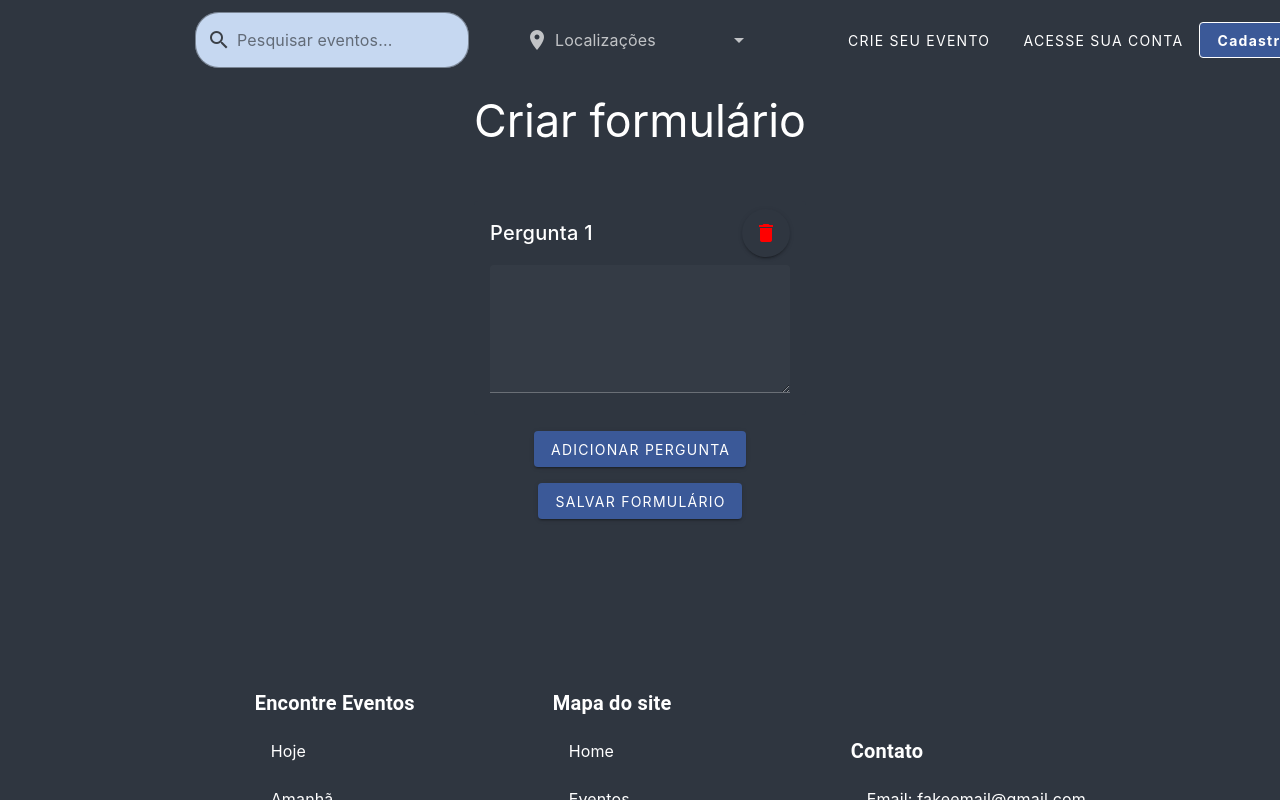
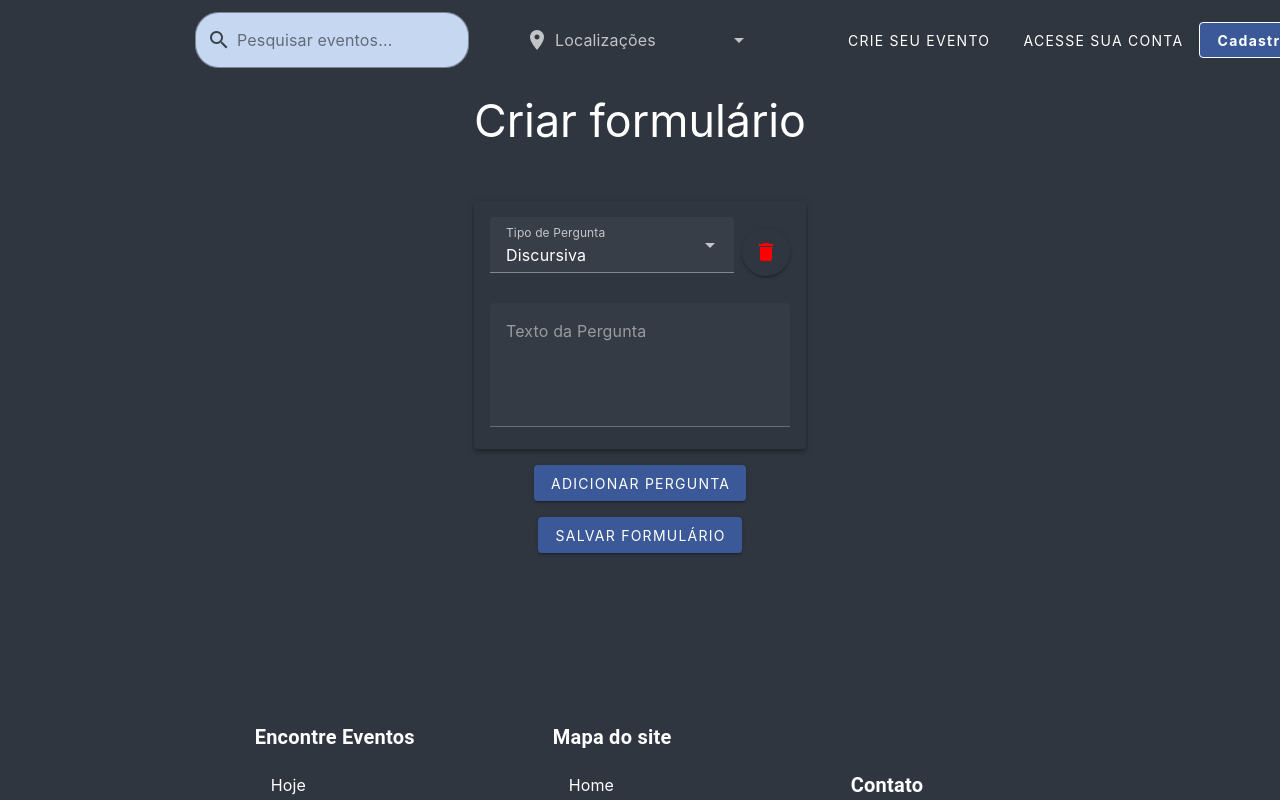
Before and after one commit to tallysdev/eventSync, a Vue app in the folder frontend/eventsync_front/: page /create-form in a window 1280 px wide. Built offline with nearby package versions, Linux system fonts and the light colour scheme.

Commit message:
feat: Add question deletion functionality and update style #43

```diff
--- a/frontend/eventsync_front/src/components/EventForm.vue
+++ b/frontend/eventsync_front/src/components/EventForm.vue
@@ -7,21 +7,57 @@
                 <h1 class="form-title">Criar formulário</h1>
 
                 <div v-for="(question, index) in questions" :key="index" class="field-size">
-                    <v-card class="question-card" outlined elevation="0">
+                    <v-card class="question-card" outlined elevation="4">
                         <v-card-title class="d-flex justify-space-between align-center">
-                            Pergunta {{ index + 1 }}
+                            <v-select
+                                v-model="question.type"
+                                :items="['Discursiva', 'Múltipla escolha']"
+                                label="Tipo de Pergunta"
+                                outlined
+                                class="mt-2"
+                            ></v-select>
+
                             <v-btn @click="removeQuestion(index)" icon class="ml-2">
                                 <v-icon>mdi-delete</v-icon>
                             </v-btn>
+
                         </v-card-title>
 
                         <v-card-subtitle>
                             <v-textarea
-                                v-model="question.text"
+                                v-model="question.Discursiva"
+                                label="Texto da Pergunta"
                                 outlined
                                 required
                                 rows="4"
                             ></v-textarea>
+                        </v-card-subtitle>
+
+                        <v-card-subtitle>
+                            <div v-if="question.type === 'Múltipla escolha'">
+                                <v-text-field
+                                    v-model="question.optionInput"
+                                    label="Adicionar Opção"
+                                    outlined
+                                    class="mt-2"
+                                ></v-text-field>
+
+                                <v-btn @click="addOption(index)" color="primary" class="mt-2">Adicionar Opção</v-btn>
+
+                                <div v-for="(option, optIndex) in question.optionList" :key="optIndex" class="option-container d-flex align-center mt-2">
+                                    <v-textarea
+                                        :value="option"
+                                        readonly
+                                        outlined
+                                        class="option-text mr-2"
+                                    ></v-textarea>
+
+                                    <v-btn @click="removeOption(index, optIndex)" icon class="ml-2">
+                                        <v-icon>mdi-delete</v-icon>
+                                    </v-btn>
+                                </div>
+
+                            </div>
                         </v-card-subtitle>
 
                     </v-card>
@@ -43,14 +79,27 @@
     import FooterVue from '../components/Footer.vue'
     import { ref } from 'vue'
 
-const questions = ref([{ text: '', type: 'text', options: [], optionList: [] }])
+const questions = ref([{ text: '', type: 'Discursiva', options: [], optionList: [] }])
 
 const addQuestion = () => {
-  questions.value.push({ text: '', type: 'text', options: [], optionList: [] })
+  questions.value.push({ text: '', type: 'Discursiva', options: [], optionList: [] })
 }
 
 const removeQuestion = (index) => {
   questions.value.splice(index, 1)
+}
+
+const addOption = (index) => {
+  if (questions.value[index].optionInput.trim()) {
+    questions.value[index].optionList.push(questions.value[index].optionInput.trim())
+    questions.value[index].optionInput = ''
+  } else {
+    alert('Digite uma opção válida')
+  }
+}
+
+const removeOption = (questionIndex, optionIndex) => {
+  questions.value[questionIndex].optionList.splice(optionIndex, 1)
 }
 
 </script>
```
